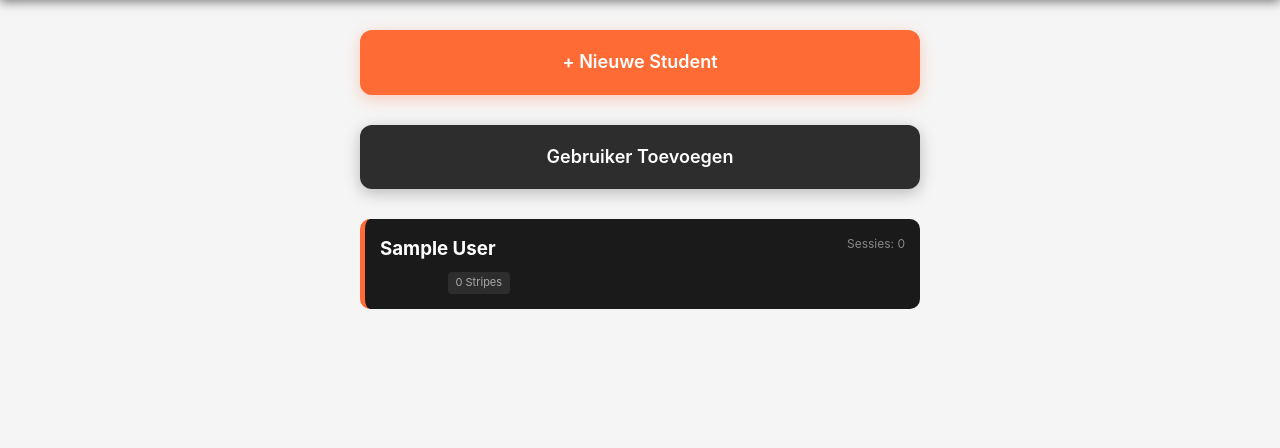
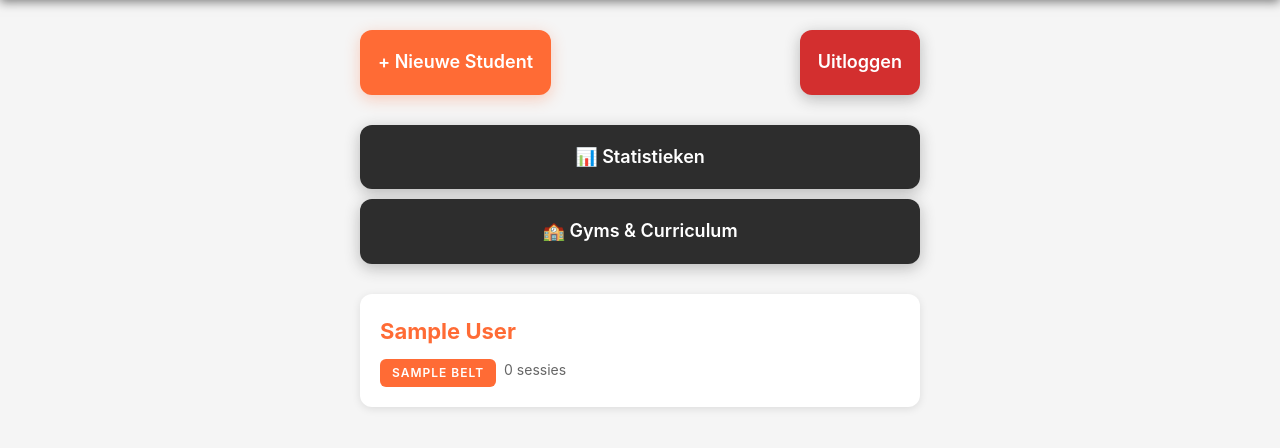
Before and after one commit to Aqua-Devs/BJJ-COACH-APP, a Flask app: page / in a window 1280 px wide. Shown: the part 88-536 px from the top of the page. Run offline with Flask 3, Linux system fonts and the light colour scheme; the visitor is signed in with stand-in values (Sample User, id 1); data comes from the database, SQL or seed files in the repository; data that the repository does not hold is empty.

Commit message:
Admin pending users notification + logout button

```diff
--- a/app.py
+++ b/app.py
@@ -194,6 +194,15 @@ def index():
         # Get all gyms for filter
         gyms = conn.execute('SELECT * FROM gyms ORDER BY name').fetchall()
 
+        # Get pending users if admin
+        pending_users = []
+        if session.get('is_admin'):
+            pending_users = conn.execute('''
+                SELECT * FROM users
+                WHERE is_approved = 0 AND is_admin = 0
+                ORDER BY created_at DESC
+            ''').fetchall()
+
         # Build query with optional gym filter
         if gym_filter:
             students = conn.execute('''
@@ -226,7 +235,12 @@ def index():
         else:
             avg_sessions = 0
 
-    return render_template('index.html', students=students, avg_sessions=avg_sessions, gyms=gyms, current_gym=gym_filter)
+    return render_template('index.html',
+                         students=students,
+                         avg_sessions=avg_sessions,
+                         gyms=gyms,
+                         current_gym=gym_filter,
+                         pending_users=pending_users)
 
 # Auth routes
 @app.route('/login', methods=['GET', 'POST'])
@@ -292,6 +306,30 @@ def register():
 def logout():
     session.clear()
     return redirect(url_for('login'))
+
+@app.route('/debug/session')
+@login_required
+def debug_session():
+    """Debug route om session info te zien"""
+    conn = get_db()
+    cur = conn.cursor()
+    cur.execute('SELECT * FROM users WHERE id = %s', (session.get('user_id'),))
+    user = dict_fetchone(cur)
+    cur.close()
+    conn.close()
+
+    debug_info = f"""
+    <h1>Debug Info</h1>
+    <p><strong>Session user_id:</strong> {session.get('user_id')}</p>
+    <p><strong>Session is_admin:</strong> {session.get('is_admin')}</p>
+    <p><strong>Session email:</strong> {session.get('user_email')}</p>
+    <hr>
+    <p><strong>Database user:</strong></p>
+    <pre>{user}</pre>
+    <hr>
+    <a href="/">Terug</a> | <a href="/logout">Logout</a>
+    """
+    return debug_info
 
 @app.route('/admin/users')
 @login_required
--- a/templates/index.html
+++ b/templates/index.html
@@ -1,69 +1,205 @@
 {% extends "base.html" %}
 
-{% block title %}Dashboard - BJJ Coach{% endblock %}
+{% block title %}Studenten - BJJ Coach{% endblock %}
 
 {% block content %}
-<div class="header-actions" style="margin-bottom: 20px; display: flex; gap: 10px; flex-wrap: wrap;">
-    <a href="{{ url_for('add_student') }}" class="btn">+ Nieuwe Student</a>
-    {% if session.get('is_admin') %}
-    <a href="{{ url_for('register') }}" class="btn btn-secondary">Gebruiker Toevoegen</a>
-    {% endif %}
+<!-- Pending Users Alert voor Admin -->
+{% if pending_users and pending_users|length > 0 %}
+<div style="background: linear-gradient(135deg, #2d1a10 0%, #1a0f08 100%); border: 2px solid #FFC107; padding: 20px; border-radius: 12px; margin-bottom: 25px;">
+    <div style="display: flex; align-items: center; justify-content: space-between; margin-bottom: 15px;">
+        <div style="display: flex; align-items: center; gap: 12px;">
+            <span style="font-size: 32px;">⏳</span>
+            <div>
+                <h3 style="color: #FFC107; margin: 0; font-size: 18px;">Nieuwe Coach(es) Wachten op Goedkeuring</h3>
+                <p style="color: #aaa; margin: 5px 0 0 0; font-size: 14px;">{{ pending_users|length }} account(s) te reviewen</p>
+            </div>
+        </div>
+    </div>
+
+    {% for user in pending_users %}
+    <div style="background: #0a0a0a; padding: 15px; border-radius: 8px; margin-top: 12px; display: flex; justify-content: space-between; align-items: center;">
+        <div>
+            <strong style="color: #FFC107; font-size: 16px;">{{ user.email }}</strong>
+            <div style="color: #888; font-size: 13px; margin-top: 4px;">
+                Geregistreerd: {{ user.created_at[:16] }}
+            </div>
+        </div>
+        <div style="display: flex; gap: 8px;">
+            <form action="{{ url_for('approve_user', user_id=user.id) }}" method="POST" style="display: inline;">
+                <button type="submit" style="background: #4CAF50; color: white; border: none; padding: 10px 20px; border-radius: 8px; font-weight: 600; cursor: pointer; font-size: 14px;">
+                    ✓ Goedkeuren
+                </button>
+            </form>
+            <form action="{{ url_for('delete_user', user_id=user.id) }}" method="POST" style="display: inline;" onsubmit="return confirm('Weet je zeker dat je {{ user.email }} wilt weigeren?');">
+                <button type="submit" style="background: #d32f2f; color: white; border: none; padding: 10px 20px; border-radius: 8px; font-weight: 600; cursor: pointer; font-size: 14px;">
+                    ✗ Weigeren
+                </button>
+            </form>
+        </div>
+    </div>
+    {% endfor %}
+</div>
+{% endif %}
+
+<div style="display: flex; justify-content: space-between; align-items: center; margin-bottom: 20px;">
+    <div>
+        <a href="{{ url_for('add_student') }}" class="btn">+ Nieuwe Student</a>
+    </div>
+    <div style="display: flex; gap: 10px;">
+        <a href="{{ url_for('logout') }}" class="btn btn-secondary" style="width: auto; display: inline-block; background: #d32f2f;">Uitloggen</a>
+    </div>
 </div>
 
+<a href="{{ url_for('stats') }}" class="btn btn-secondary">📊 Statistieken</a>
+<a href="{{ url_for('gyms') }}" class="btn btn-secondary">🏫 Gyms & Curriculum</a>
+
+<!-- Gym Filter -->
 {% if gyms %}
-<div class="filter-section" style="margin-bottom: 25px; background: #1a1a1a; padding: 15px; border-radius: 10px; border: 1px solid #2d2d2d;">
-    <label for="gym-filter" style="display: block; margin-bottom: 8px; color: #ff6b35; font-size: 14px; font-weight: bold;">Filter op Gym:</label>
-    <select id="gym-filter" onchange="window.location.href='/?gym_id=' + this.value" style="width: 100%; padding: 12px; border-radius: 8px; background: #0a0a0a; color: #e0e0e0; border: 2px solid #3d3d3d;">
+<div style="margin: 20px 0;">
+    <label for="gym-filter" style="display: block; margin-bottom: 8px; color: #ff6b35; font-size: 14px;">Filter op Gym:</label>
+    <select id="gym-filter" onchange="window.location.href='/?gym_id=' + this.value" style="width: 100%; padding: 12px; border-radius: 8px; background: #1a1a1a; color: #e0e0e0; border: 2px solid #2d2d2d;">
         <option value="">Alle Gyms</option>
         {% for gym in gyms %}
-        <option value="{{ gym.id }}" {% if current_gym|string == gym.id|string %}selected{% endif %}>{{ gym.name }}</option>
+        <option value="{{ gym.id }}" {% if current_gym and current_gym|int == gym.id %}selected{% endif %}>{{ gym.name }}</option>
         {% endfor %}
     </select>
 </div>
 {% endif %}
 
-<div class="student-grid" style="display: grid; gap: 15px;">
+<div style="margin-top: 30px;">
     {% if students %}
         {% for student in students %}
-        <a href="{{ url_for('student_detail', student_id=student.id) }}" class="student-card" style="text-decoration: none; color: inherit; background: #1a1a1a; padding: 15px; border-radius: 10px; border-left: 5px solid #ff6b35; transition: transform 0.2s; display: block;">
-            <div style="display: flex; justify-content: space-between; align-items: start;">
-                <div>
-                    <h3 style="margin: 0 0 8px 0; color: #fff;">{{ student.name }}</h3>
-                    <div style="display: flex; flex-wrap: wrap; gap: 6px;">
-                        <span class="badge belt-{{ student.belt|lower }}" style="padding: 2px 8px; border-radius: 4px; font-size: 11px; font-weight: bold; text-transform: uppercase;">
-                            {{ student.belt }}
-                        </span>
-                        <span style="background: #2d2d2d; color: #aaa; padding: 2px 8px; border-radius: 4px; font-size: 11px;">
-                            {{ student.stripes }} Stripes
-                        </span>
+        <a href="{{ url_for('student_detail', student_id=student.id) }}" style="text-decoration: none;">
+            <div class="student-card belt-{{ student.belt }}">
+                <div class="student-info">
+                    <h2>{{ student.name }}</h2>
+                    <div class="student-meta">
+                        <span class="belt-badge">{{ student.belt|upper }} BELT</span>
+                        {% if student.stripes and student.stripes > 0 %}
+                        <span class="stripes-badge">{{ '⬜' * student.stripes }}</span>
+                        {% endif %}
                         {% if student.gym_name %}
-                        <span style="background: #4A148C; color: #fff; padding: 2px 8px; border-radius: 4px; font-size: 11px;">
-                            {{ student.gym_name }}
-                        </span>
+                        <span class="gym-badge">🏫 {{ student.gym_name }}</span>
+                        {% endif %}
+                        <span class="session-count">{{ student.session_count }} sessies</span>
+                        {% if student.active_injuries > 0 %}
+                        <span class="injury-badge">🩹 {{ student.active_injuries }}</span>
+                        {% endif %}
+                        {% if student.competition_prep_active %}
+                        <span class="comp-badge">🏆</span>
                         {% endif %}
                     </div>
-                </div>
-                <div style="text-align: right;">
-                    <div style="font-size: 12px; color: #888;">Sessies: {{ student.session_count }}</div>
-                    {% if student.active_injuries > 0 %}
-                    <div style="margin-top: 5px;">
-                        <span style="background: #d32f2f; color: white; padding: 2px 6px; border-radius: 4px; font-size: 10px; font-weight: bold;">⚠️ BLESSURE</span>
+                    {% if student.last_session %}
+                    <div class="last-session">
+                        Laatste: {{ student.last_session }}
                     </div>
                     {% endif %}
                 </div>
             </div>
-
-            {% if student.last_session %}
-            <div style="margin-top: 10px; font-size: 11px; color: #666;">
-                Laatste training: {{ student.last_session }}
-            </div>
-            {% endif %}
         </a>
         {% endfor %}
     {% else %}
-        <div style="text-align: center; padding: 40px; color: #666; background: #1a1a1a; border-radius: 10px;">
-            <p>Nog geen studenten gevonden. Voeg je eerste student toe!</p>
+        <div style="text-align: center; padding: 60px 20px; color: #888;">
+            <p style="font-size: 18px; margin-bottom: 20px;">Nog geen studenten</p>
+            <p>Tap "Nieuwe Student" om te beginnen</p>
         </div>
     {% endif %}
 </div>
+
+<style>
+    .student-card {
+        background: #1a1a1a;
+        padding: 20px;
+        margin: 15px 0;
+        border-radius: 12px;
+        transition: all 0.2s;
+        box-shadow: 0 2px 8px rgba(0,0,0,0.3);
+    }
+
+    .student-card:active {
+        transform: scale(0.98);
+        box-shadow: 0 1px 4px rgba(0,0,0,0.4);
+    }
+
+    .student-info h2 {
+        color: #ff6b35;
+        font-size: 22px;
+        margin-bottom: 10px;
+    }
+
+    .student-meta {
+        display: flex;
+        flex-wrap: wrap;
+        gap: 8px;
+        margin-top: 8px;
+    }
+
+    .belt-badge {
+        background: #ff6b35;
+        color: white;
+        padding: 4px 12px;
+        border-radius: 6px;
+        font-size: 12px;
+        font-weight: 600;
+        letter-spacing: 1px;
+    }
+
+    .stripes-badge {
+        background: #2d2d2d;
+        color: white;
+        padding: 4px 8px;
+        border-radius: 6px;
+        font-size: 12px;
+    }
+
+    .gym-badge {
+        background: #4A148C;
+        color: white;
+        padding: 4px 10px;
+        border-radius: 6px;
+        font-size: 11px;
+    }
+
+    .session-count {
+        color: #888;
+        font-size: 14px;
+    }
+
+    .injury-badge {
+        background: #d32f2f;
+        color: white;
+        padding: 4px 8px;
+        border-radius: 6px;
+        font-size: 12px;
+    }
+
+    .comp-badge {
+        background: #4CAF50;
+        color: white;
+        padding: 4px 8px;
+        border-radius: 6px;
+        font-size: 14px;
+    }
+
+    .last-session {
+        margin-top: 8px;
+        color: #888;
+        font-size: 13px;
+    }
+
+    @media (prefers-color-scheme: light) {
+        .student-card {
+            background: #ffffff;
+            box-shadow: 0 2px 8px rgba(0,0,0,0.1);
+        }
+        .stripes-badge {
+            background: #e0e0e0;
+            color: #1a1a1a;
+        }
+        .session-count,
+        .last-session {
+            color: #666;
+        }
+    }
+</style>
 {% endblock %}
```
